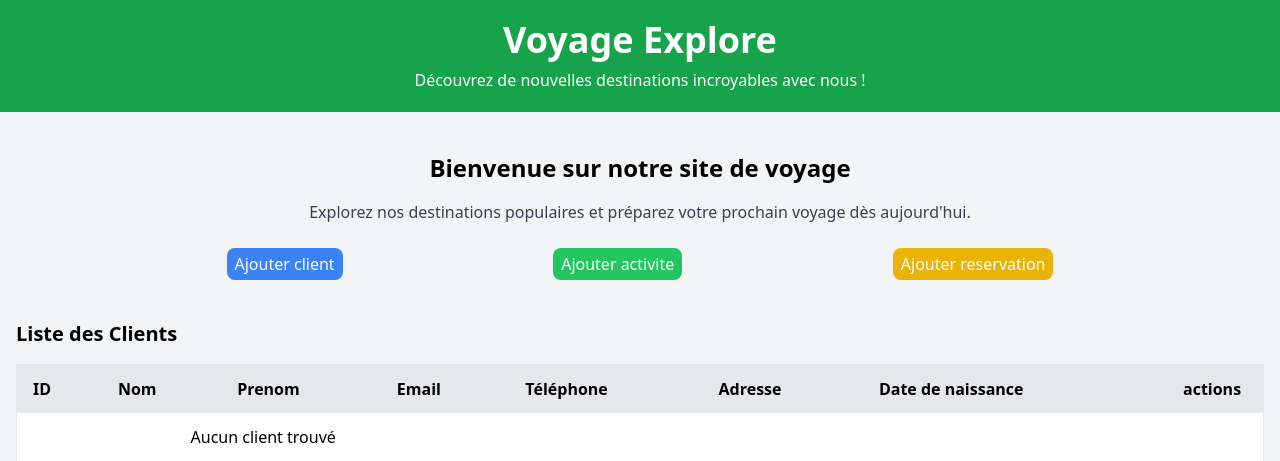
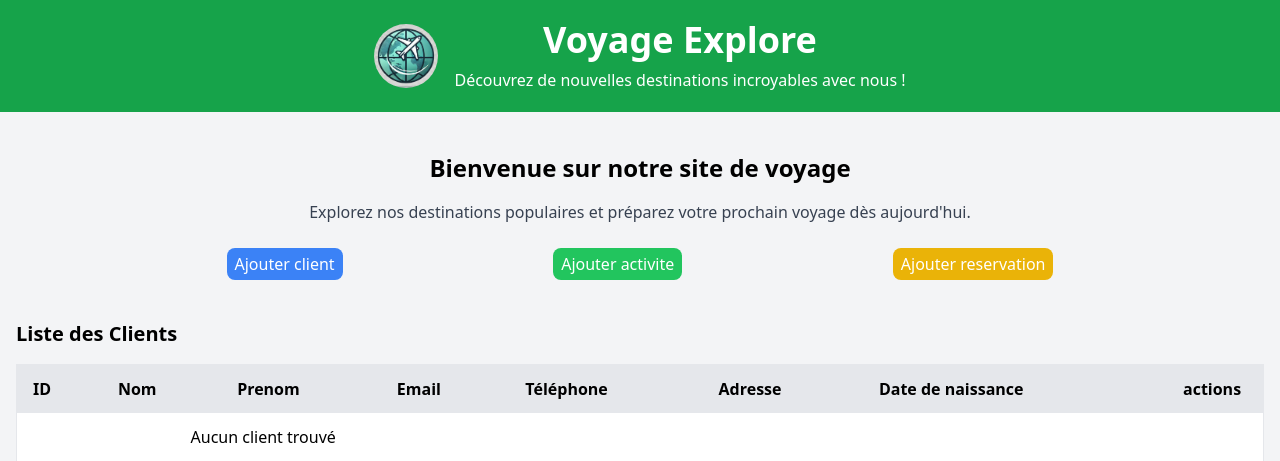
Before and after one commit to azddineharchaoui/Voyage-crud, a PHP site: page / in a window 1280 px wide. Shown: the top 461 px of the page. Run offline with PHP 8.4, Linux system fonts and the light colour scheme; data that the repository does not hold is empty; some libraries are stand-ins or nearby versions.

Commit message:
ajout du logo a la page index

```diff
--- a/index.php
+++ b/index.php
@@ -48,12 +48,15 @@ if(isset($_SESSION['deleted_r'])){
 
 <body class="bg-gray-100 font-sans leading-normal tracking-normal">
 
-    <header class="bg-green-600 text-white py-5">
-        <div class="container mx-auto text-center">
+<header class="bg-green-600 text-white py-5">
+    <div class="container mx-auto flex items-center justify-center space-x-4">
+        <img src="./img/logo.png" alt="Logo Voyage Explore" class="w-16 h-16 rounded-full">
+        <div class="text-center">
             <h1 class="text-4xl font-bold">Voyage Explore</h1>
             <p class="mt-2">Découvrez de nouvelles destinations incroyables avec nous !</p>
         </div>
-    </header>
+    </div>
+</header>
 
     <main class="container mx-auto mt-10 px-4">
         <section class="text-center mb-10">
```
Also changed, not shown: img/logo.png (added).
